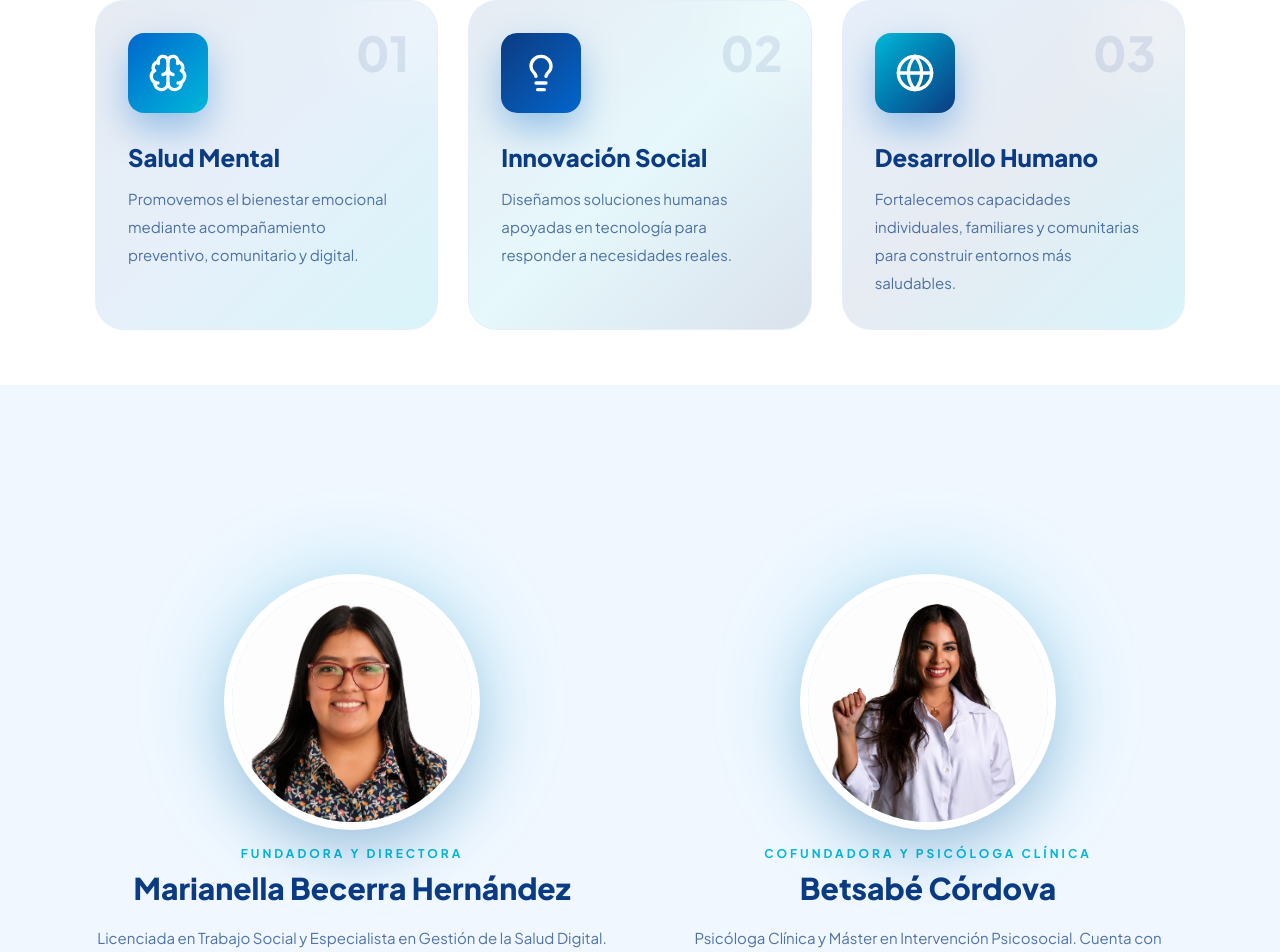
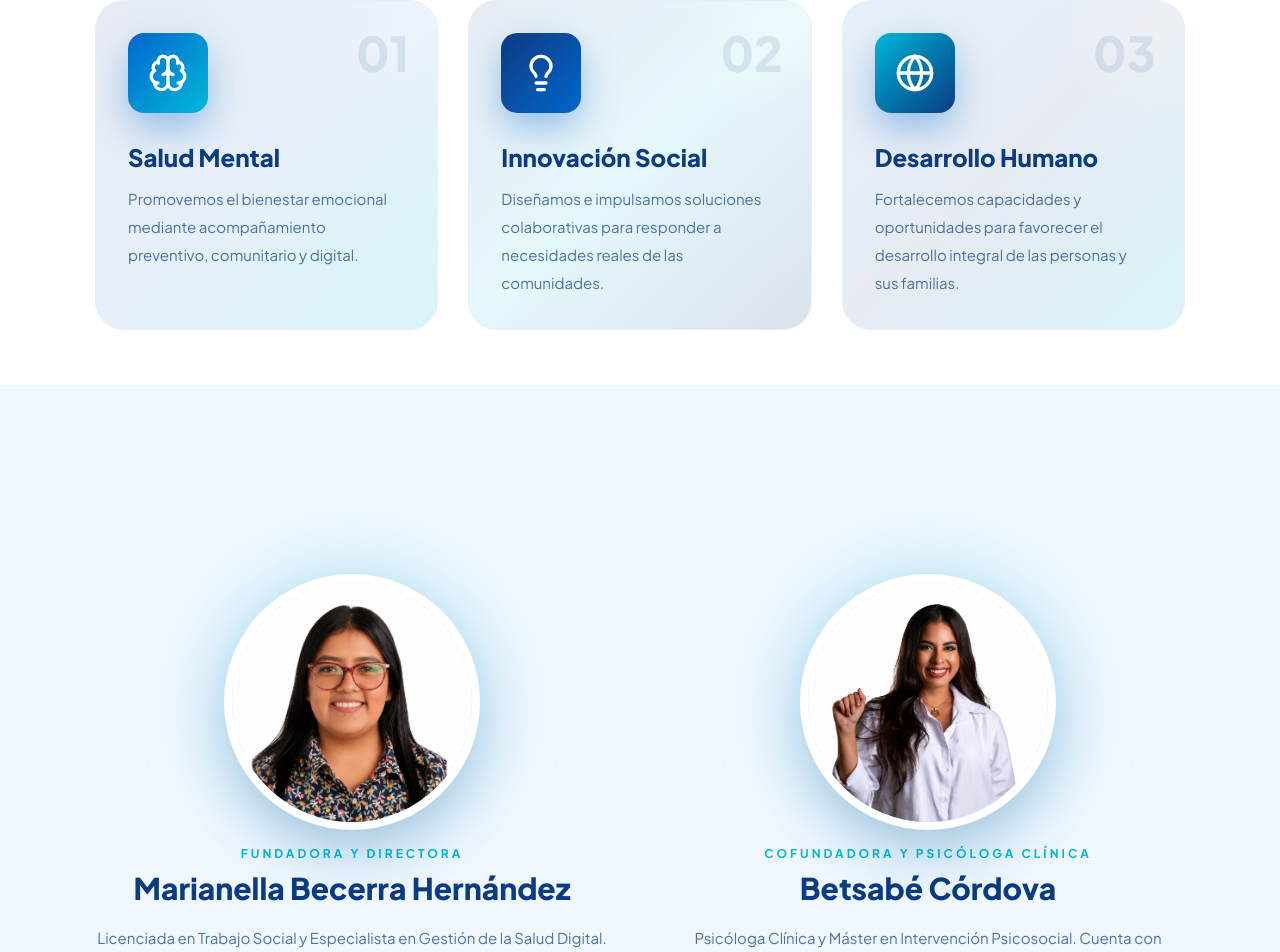
Before and after one commit to nelita0412-afk/NeuroFamilia-AI, a Next.js app in the folder apps/web/: page /acerca in a window 1280 px wide. Shown: the part 1706-2658 px from the top of the page. Built offline with nearby package versions, Linux system fonts and the light colour scheme.

Commit message:
content(web): Nuestro Propósito - titulo Como generamos impacto y textos alineados a los 5 componentes

```diff
--- a/apps/web/src/components/landing/sections/about.tsx
+++ b/apps/web/src/components/landing/sections/about.tsx
@@ -83,7 +83,7 @@ const PURPOSE = [
     icon: Lightbulb,
     title: 'Innovación Social',
     detail:
-      'Diseñamos soluciones humanas apoyadas en tecnología para responder a necesidades reales.',
+      'Diseñamos e impulsamos soluciones colaborativas para responder a necesidades reales de las comunidades.',
     gradient: 'from-[#0B3B82]/10 via-[#00B8D9]/10 to-[#0B3B82]/15',
     iconBg: 'from-[#0B3B82] to-[#0066CC]',
   },
@@ -91,7 +91,7 @@ const PURPOSE = [
     icon: Globe,
     title: 'Desarrollo Humano',
     detail:
-      'Fortalecemos capacidades individuales, familiares y comunitarias para construir entornos más saludables.',
+      'Fortalecemos capacidades y oportunidades para favorecer el desarrollo integral de las personas y sus familias.',
     gradient: 'from-[#0066CC]/10 via-[#0B3B82]/10 to-[#00B8D9]/15',
     iconBg: 'from-[#00B8D9] to-[#0B3B82]',
   },
@@ -209,7 +209,7 @@ export function AboutSection() {
               Nuestro Propósito
             </p>
             <h2 className="js-about-purpose-title mt-3 text-3xl font-extrabold leading-tight text-[#0B3B82] sm:text-4xl">
-              Tres motores, un mismo camino
+              Cómo generamos impacto
             </h2>
           </div>
 
```
